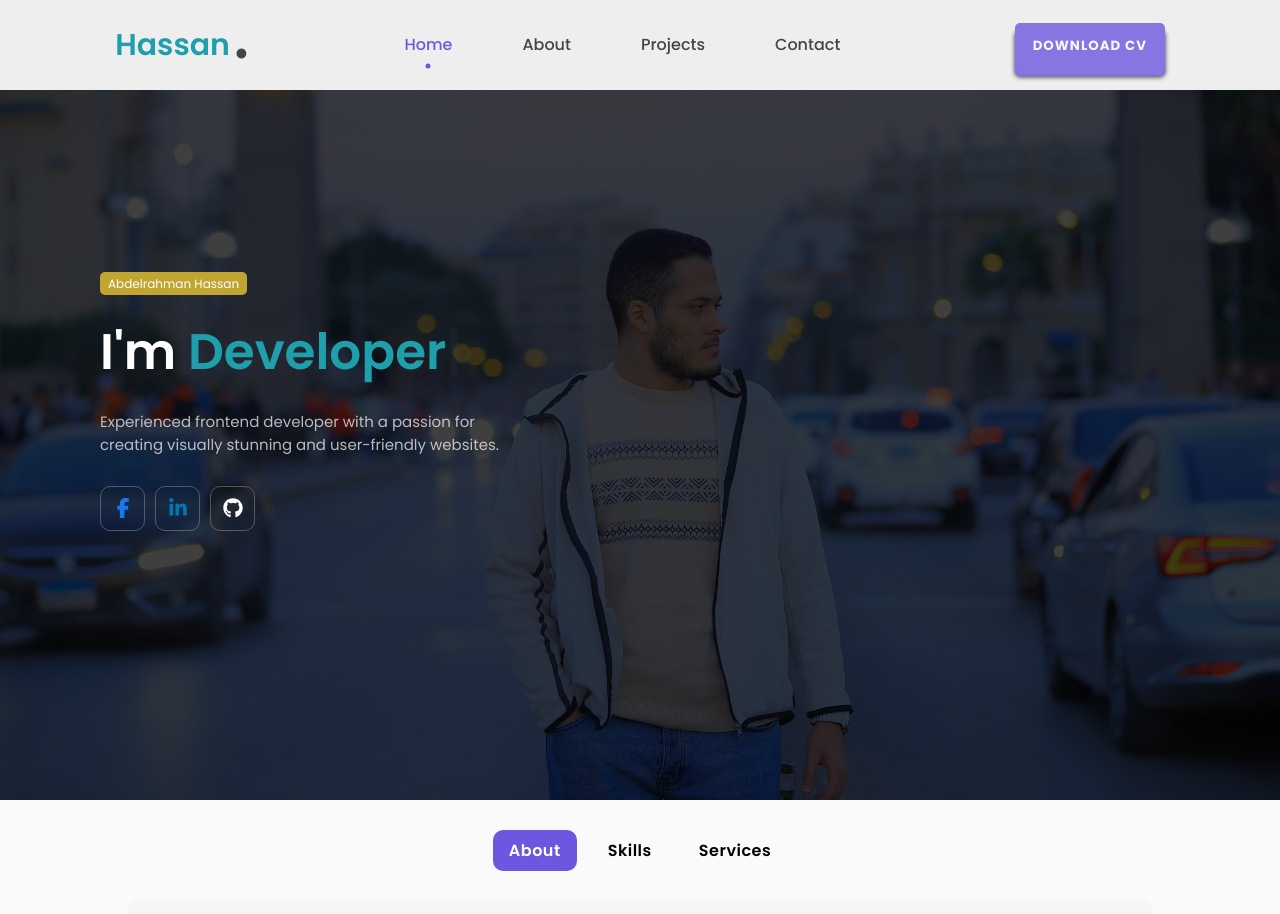
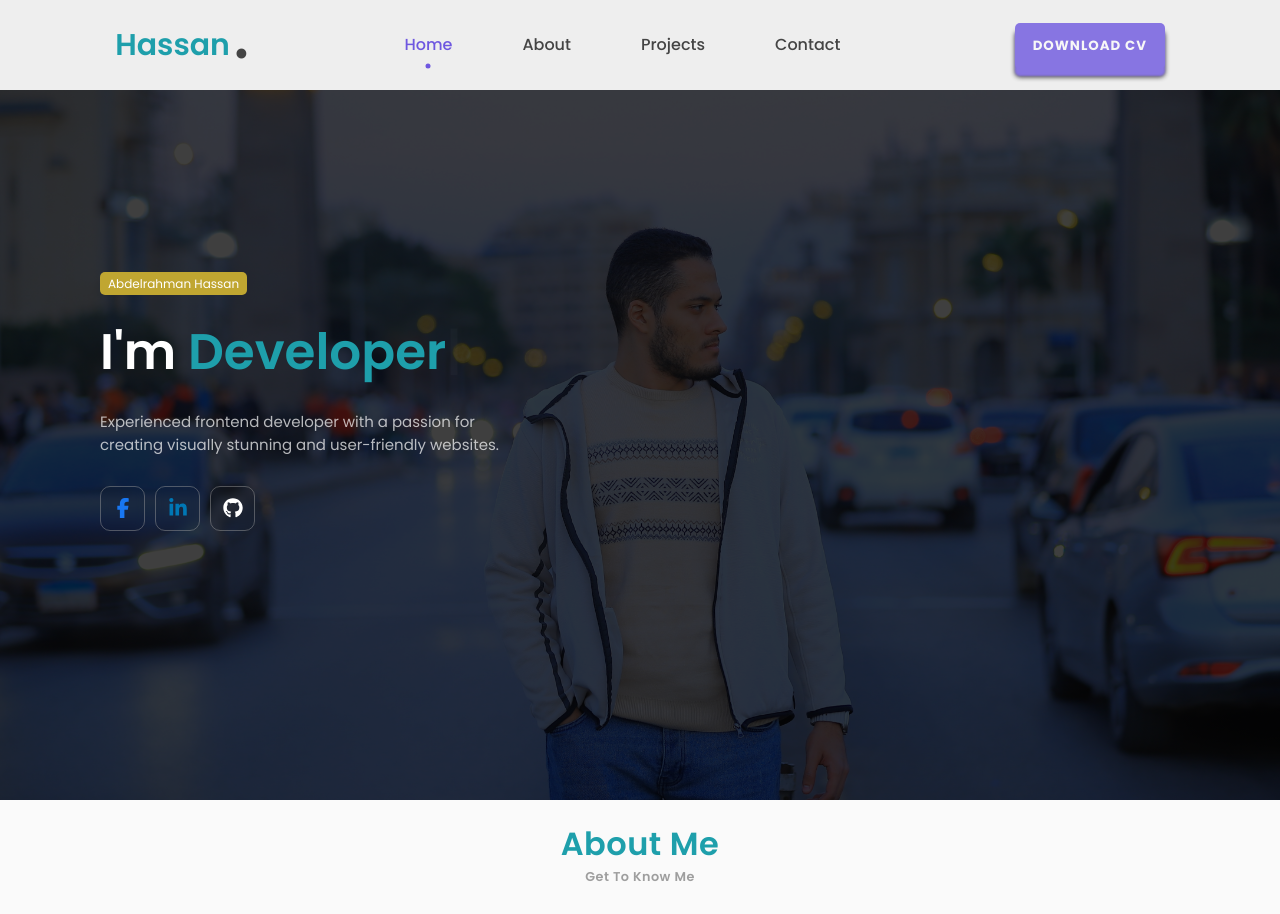
Before and after one commit to AbdelrahmanHassanAlii/Portfolio-React, a React (Create React App) app: page / in a window 1280 px wide. Shown: the top 914 px of the page. Built offline with nearby package versions, Linux system fonts and the light colour scheme.

Commit message:
add section header to about me section

```diff
--- a/src/assets/style/section-header.css
+++ b/src/assets/style/section-header.css
@@ -1,11 +1,21 @@
-.section-header{
-    text-align: center;
-    margin-bottom: 50px;
-    margin-top: 50px;
-    font-weight: 600;
-    font-size: 1.5rem;
-    color: var(--text-color-third);
-    letter-spacing: 0.5px;
-    text-transform: capitalize;
-    line-height: 1.5;
+.section-header {
+  text-align: center;
+  margin: 20px 0;
 }
+
+.section-header .section-title {
+  font-size: 2rem;
+  color: var(--text-color-third);
+  letter-spacing: 0.5px;
+  font-weight: 600;
+  text-transform: capitalize;
+}
+
+.section-header .section-subtitle {
+  font-size: 0.8rem;
+  color: var(--text-color-second);
+  letter-spacing: 0.5px;
+  font-weight: 600;
+  text-transform: capitalize;
+  opacity: 0.5;
+}
--- a/src/pages/AboutMe.js
+++ b/src/pages/AboutMe.js
@@ -5,12 +5,13 @@ import { Route, Routes } from "react-router-dom";
 import Skills from "../components/Skills";
 import '../assets/style/about-me.css';
 import Services from "../components/Services";
+import SectionHeader from "../components/SectionHeader";
 
 
 export default function AboutMe() {
   return (
     <div className="about-me-section narrow-container" id="about">
-
+      <SectionHeader title="About Me" subtitle="Get to know me" />
       <AboutMeLinks />
       <Routes>
         <Route path="/" element={<About />} exact />
```
